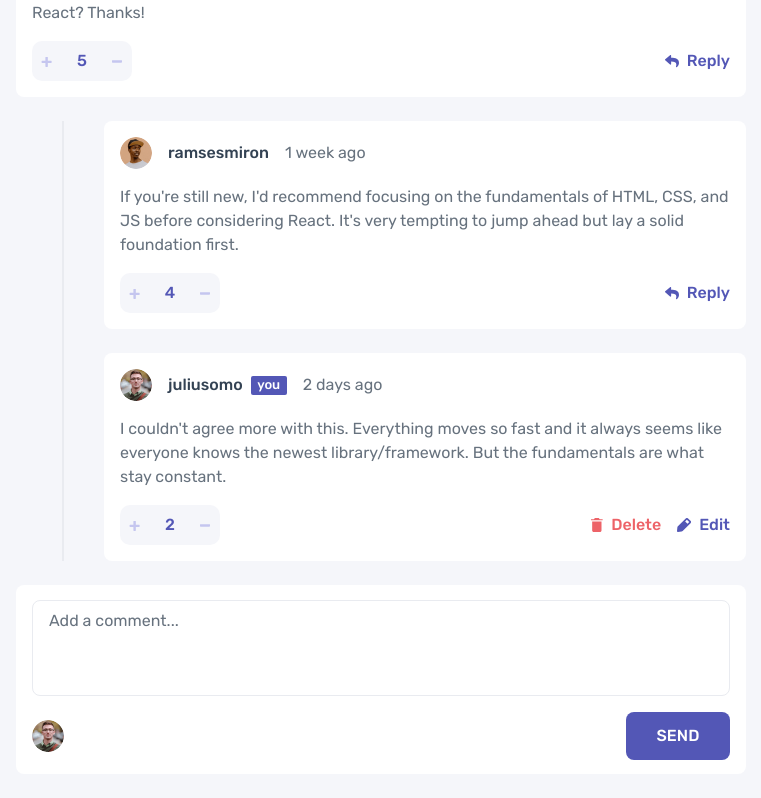
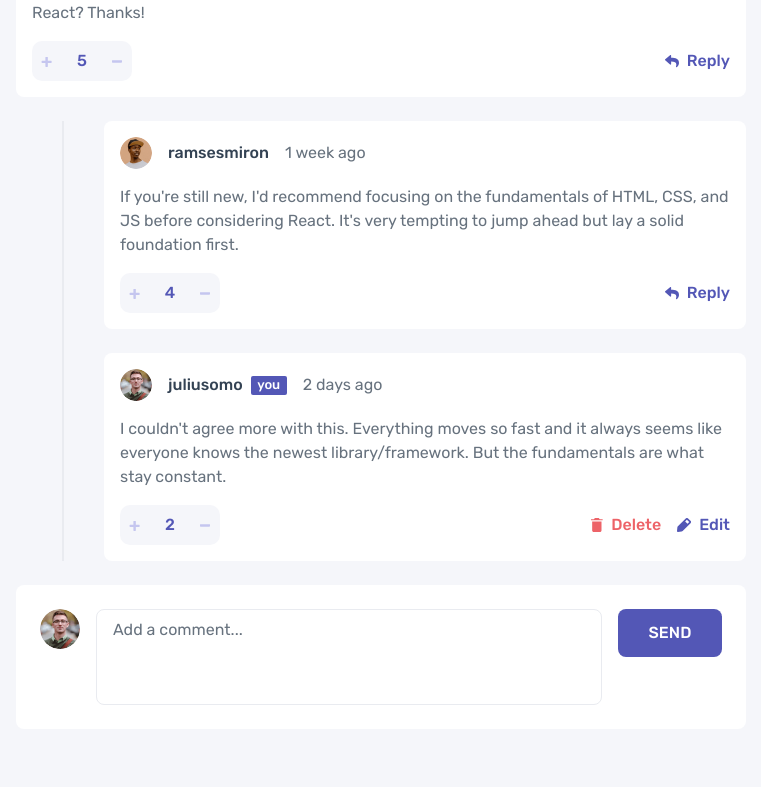
Before and after one commit to g-akca/interactive-comments-section, a React (Vite) app: page / in a window 1280 px wide. Shown: the part 401-1199 px from the top of the page, without its empty margins (259-1020 px from the left). Built offline with nearby package versions, Linux system fonts and the light colour scheme.

Commit message:
Add tablet responsive CommentForm styles

```diff
--- a/src/components/CommentForm.jsx
+++ b/src/components/CommentForm.jsx
@@ -1,6 +1,7 @@
 import { useComments } from "../context/CommentsContext";
 import { useState } from "react";
 import avatarImg from "/images/avatars/image-juliusomo.png";
+import React from "react";
 
 function CommentForm({ topId = 0, closeForm }) {
   const { addComment } = useComments();
@@ -16,7 +17,8 @@ function CommentForm({ topId = 0, closeForm }) {
   }
 
   return (
-    <form onSubmit={handleSubmit} className="bg-white px-4 py-[14.5px] rounded-lg flex flex-col gap-4">
+    <form onSubmit={handleSubmit} className="bg-white px-4 py-[14.5px] tablet:p-6 rounded-lg">
+      <div className="flex flex-col gap-4 tablet:hidden">
         <textarea
           value={content}
           onChange={e => setContent(e.target.value)}
@@ -37,6 +39,29 @@ function CommentForm({ topId = 0, closeForm }) {
             {topId !== 0 ? "Reply" : "Send"}
           </button>
         </div>
+      </div>
+
+      <div className="hidden flex-row gap-4 items-start tablet:flex">
+        <img src={avatarImg} alt="Avatar image" className="w-10 aspect-square rounded-full" />
+
+        <textarea
+          value={content}
+          onChange={e => setContent(e.target.value)}
+          placeholder="Add a comment..."
+          className="
+            grow px-4 py-2 h-24 border-grey-100 border rounded-lg resize-none placeholder:text-grey-500
+            text-grey-800 duration-150 focus:outline-none focus:border-purple-600
+          "
+        >
+        </textarea>
+
+        <button
+          type="submit"
+          className="bg-purple-600 w-26 h-12 rounded-lg flex justify-center items-center font-medium text-white uppercase"
+        >
+          {topId !== 0 ? "Reply" : "Send"}
+        </button>
+      </div>
     </form>
   )
 }
```
Lines whose indentation alone changed are shown as unchanged.
